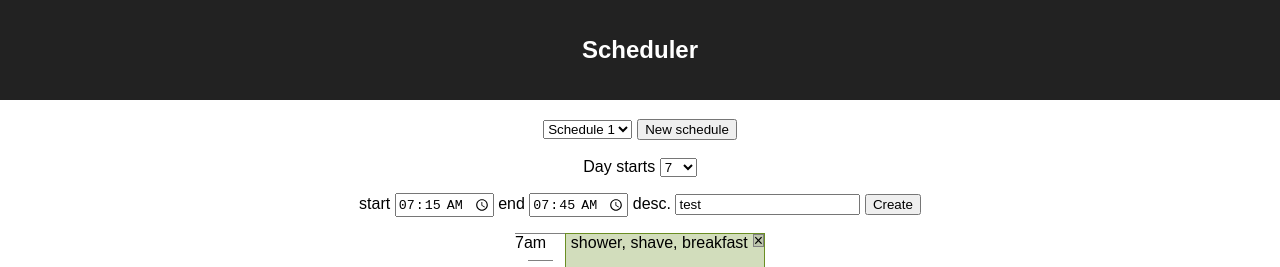
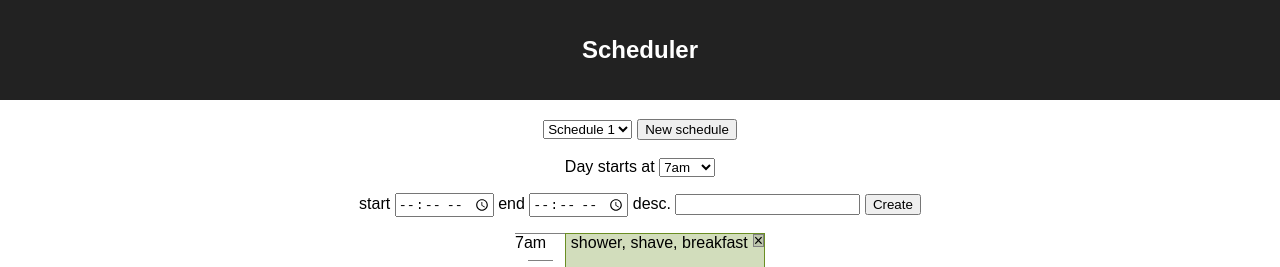
Before and after one commit to orbium/scheduler, a React (Create React App) app: page / in a window 1280 px wide. Shown: the top 267 px of the page. Built offline with nearby package versions, Linux system fonts and the light colour scheme.

Commit message:
Make day start selector better

```diff
--- a/src/App.js
+++ b/src/App.js
@@ -71,9 +71,12 @@ class App extends Component {
 
   handleCreateSchedule(e) {
     const name = `Schedule ${this.state.schedules.length + 1}`;
-    this.setState({ currentSchedule: name,
-      schedules: [...this.state.schedules, { name: name, items: [] }]
-    });
+    this.setState(
+      { currentSchedule: name,
+        schedules: [...this.state.schedules, { name: name, items: [] }]
+      },
+      () => this.setState({ positions: this.calculatePositions() })
+    );
   }
 
   handleDeleteItem(e, index) {
@@ -113,17 +116,16 @@ class App extends Component {
       schedules: [
         ...schedules.filter((s, i) => i !== scheduleIndex),
         { ...schedule, dayStart: parseInt(e.target.value, 10) }
-      ]
-    })
-
-    this.setState(
-      { dayStart: parseInt(e.target.value, 10) },
+      ]},
       () => this.setState({ positions: this.calculatePositions() })
     );
   }
 
   handleSelectSchedule(e) {
-    this.setState({ currentSchedule: e.target.value });
+    this.setState(
+      { currentSchedule: e.target.value },
+      () => this.setState({ positions: this.calculatePositions() })
+    );
   }
 
   renderHours() {
@@ -208,6 +210,28 @@ class App extends Component {
     return this.state.schedules.find(s => s.name === this.state.currentSchedule);
   }
 
+  renderDayStartSelector() {
+    return (
+      <select id="day-start"
+        onChange={this.handleSelectDayStart}
+        value={this.getCurrentSchedule().dayStart || DEFAULT_DAY_START}
+      >
+        {hours.map(hour => {
+          const computedHour = hour % 24
+              , twelveHour = ((computedHour + 11) % 12) + 1
+              , suffix = computedHour >= 12 ? "pm" : "am"
+              ;
+
+          return (
+            <option key={hour} value={hour}>
+              {twelveHour + suffix}
+            </option>
+          );
+        })}
+      </select>
+    );
+  }
+
   render() {
     return (
       <div className="App">
@@ -215,35 +239,26 @@ class App extends Component {
           <h1 className="App-title">Scheduler</h1>
         </header>
         {this.renderScheduleSelector()}
-        Day starts
+        Day starts at
         {' '}
-        <select id="day-start"
-          onChange={this.handleSelectDayStart}
-          value={this.getCurrentSchedule().dayStart || DEFAULT_DAY_START}
-        >
-          {hours.map(hour =>
-            <option key={hour} value={hour}>
-              {hour}
-            </option>
-          )}
-        </select>
+        {this.renderDayStartSelector()}
         <p>
           start
           {' '}
           <input type="time" id="start-time" ref={el => this.startTime = el}
-            defaultValue="07:15"
+            // defaultValue="07:15"
           />
           {' '}
           end
           {' '}
           <input type="time" id="end-time" ref={el => this.endTime = el}
-            defaultValue="07:45"
+            // defaultValue="07:45"
           />
           {' '}
           desc.
           {' '}
           <input id="description" ref={el => this.description = el}
-            defaultValue="test"
+            // defaultValue="test"
           />
           {' '}
           <button onClick={this.handleCreate}>Create</button>
```
